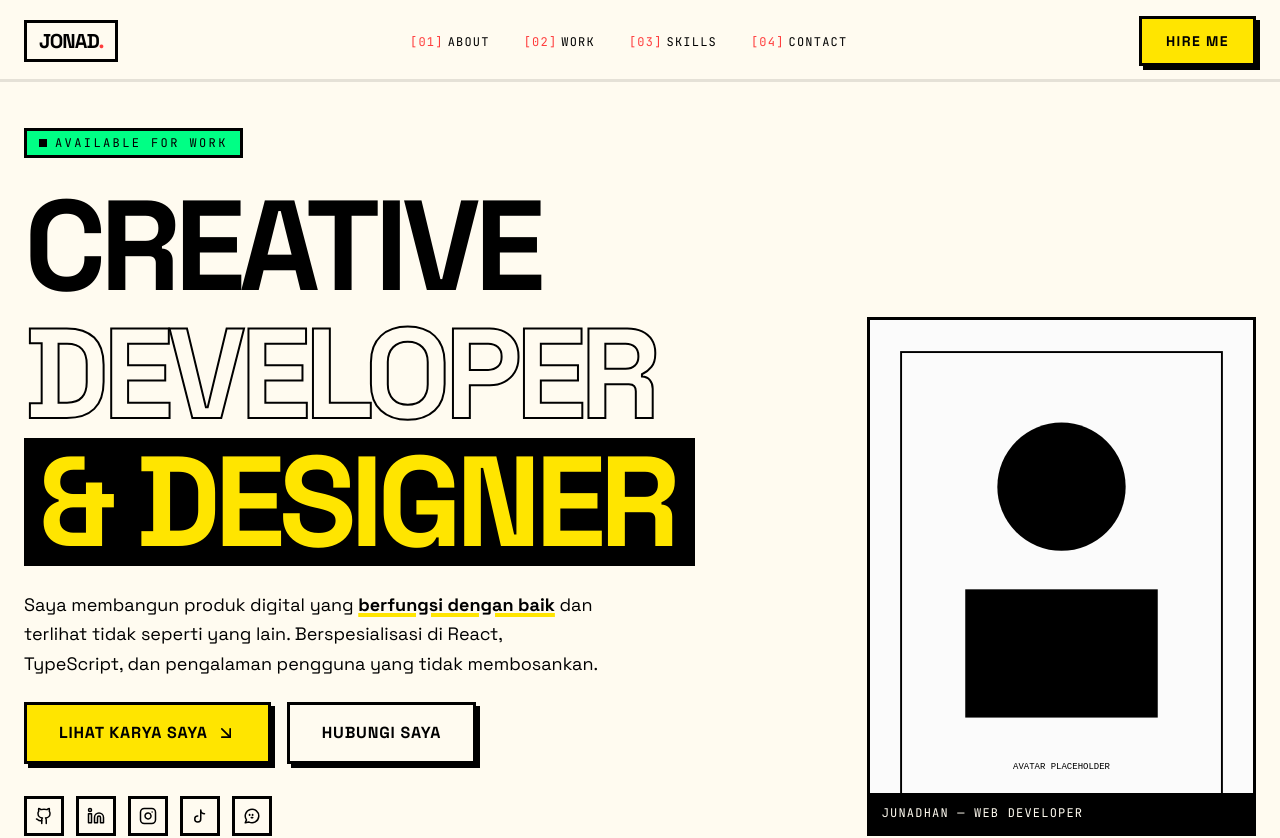
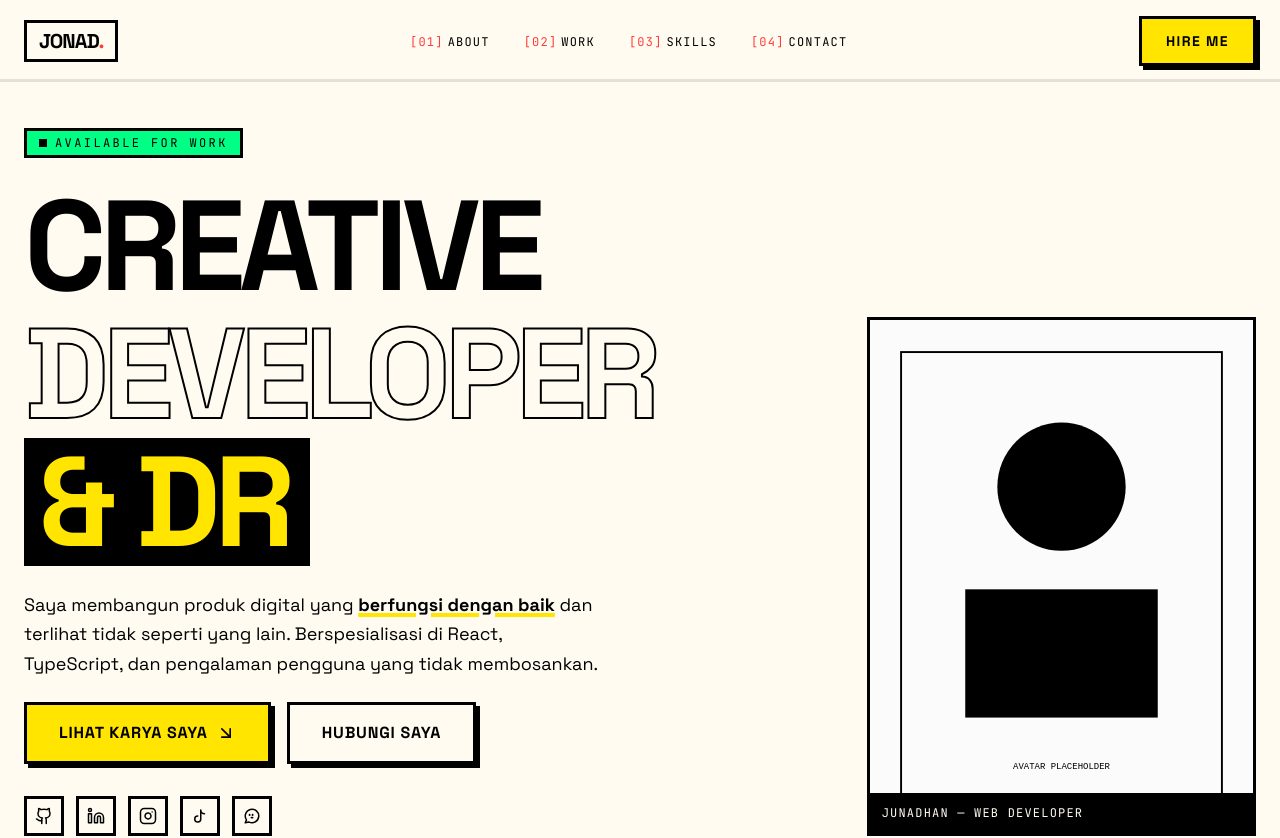
Before and after one commit to j0nsss/brutalism-portofolio, a React (Vite) app: page / in a window 1280 px wide. Shown: the top 838 px of the page. Built offline with nearby package versions, Linux system fonts and the light colour scheme.

Commit message:
Typewriter effect

```diff
--- a/src/components/sections/HeroSection.tsx
+++ b/src/components/sections/HeroSection.tsx
@@ -47,7 +47,7 @@ export function HeroSection() {
   const imageY = useTransform(scrollY, [0, 600], [0, 40])
   const blockY = useTransform(scrollY, [0, 600], [0, -20])
   const { text: typewriterText } = useTypewriter({
-    words: ['DEVELOPER', 'DESIGNER', 'DREAMER'],
+    words: ['DESIGNER', 'DREAMER', 'GAMER'],
     typeSpeed: 100,
     deleteSpeed: 50,
     pauseAfterType: 2000,
```
